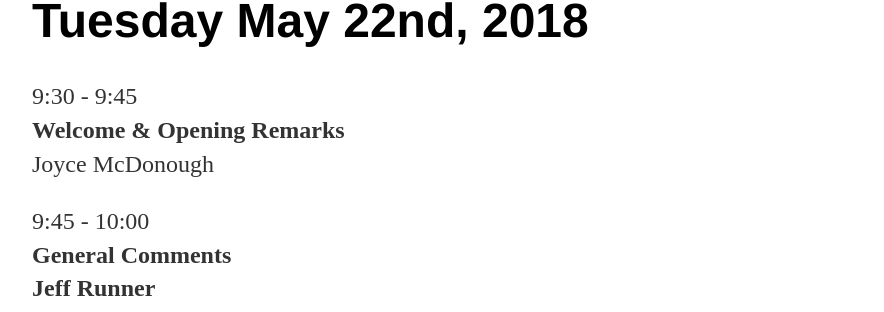
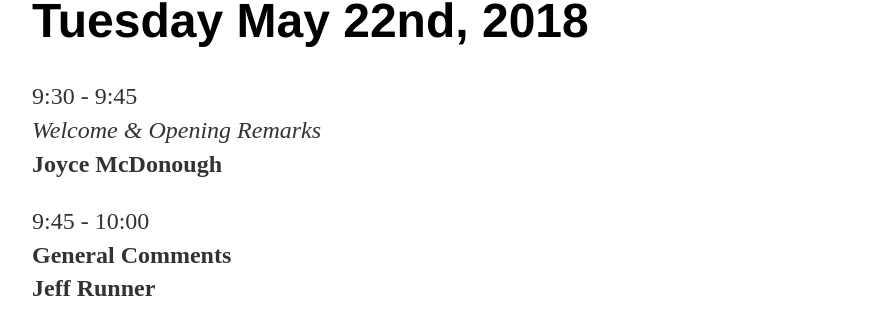
Before and after one commit to GregFest2018/GregFest2018.github.io, a Jekyll site: the page built from program.html, in a window 1280 px wide. Shown: the part 117-429 px from the top of the page, without its empty margins (160-1044 px from the left). Built offline with Jekyll 4.4.1, drawn with Linux system fonts in a browser that asks for light colours.

```diff
--- a/program.html
+++ b/program.html
@@ -6,8 +6,8 @@ title: about
 <h1>Tuesday May 22nd, 2018</h1>
 
 <p>9:30 - 9:45<br>
-<strong>Welcome &amp; Opening Remarks</strong><br>
-Joyce McDonough</p>
+<i>Welcome &amp; Opening Remarks</i><br>
+<strong>Joyce McDonough</strong></p>
 
 <p>9:45 - 10:00 <br>
 <strong>General Comments</strong><br>
```
